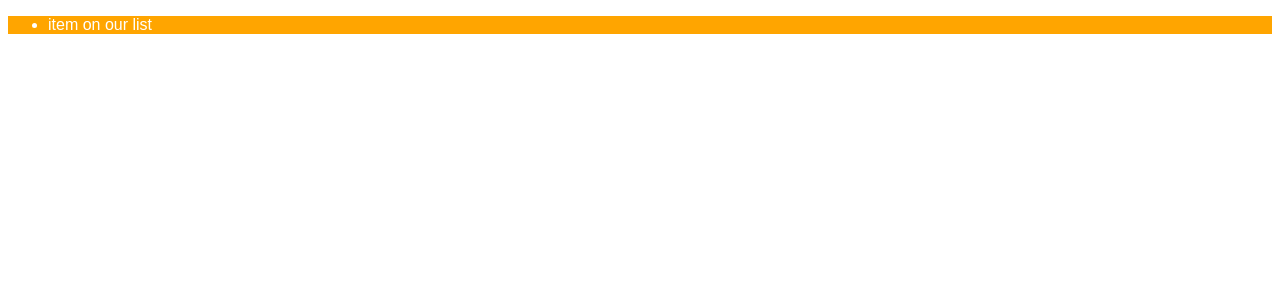
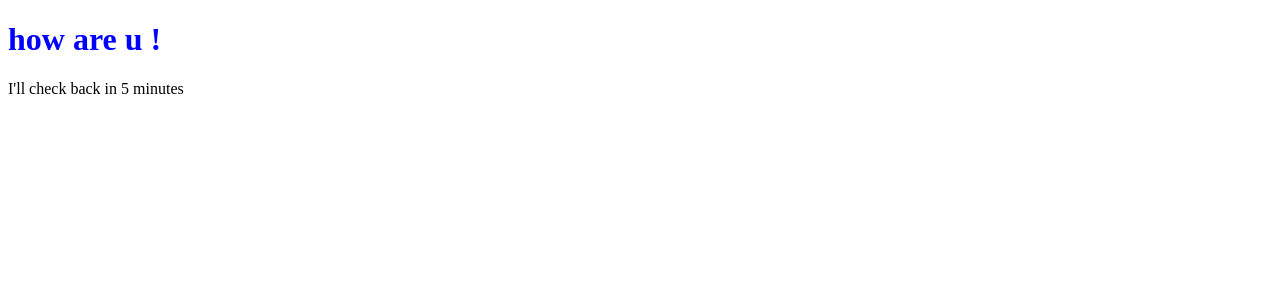
Before and after one commit to KoukiHamzaa/reactJS-By-lynda-CDN, a React (Create React App) app in the folder ReactApp/Exercise Files/ch02/start/react-is-fun/: page / in a window 1280 px wide. Shown: the top 300 px of the page. Built offline with nearby package versions, Linux system fonts and the light colour scheme.

Commit message:
newCommit

```diff
--- a/ReactApp/Exercise Files/ch02/start/react-is-fun/src/index.js
+++ b/ReactApp/Exercise Files/ch02/start/react-is-fun/src/index.js
@@ -2,22 +2,18 @@ import React from "react";
 import ReactDom from "react-dom";
 
 
-var style = {
-  backgroundColor : 'orange',
-  color : 'white',
-  fontFamily : 'Arial',
+class Message extends React.Component {
+  render() {
+    return (
+      <div>
+        <h1 style={{ color: this.props.color }}>{this.props.msg}</h1>
+        <p>I'll check back in {this.props.minutes} minutes</p>
+      </div>
+    );
+  }
 }
-const title = React.createElement(
-  "ul",
-  { id: "title", className: "header", style },
-  React.createElement(
-    'li',
-    {},
-    'item on our list'
-  )
-);
 
 ReactDom.render(
-  title,
+  <Message minutes={5} color="blue" msg="how are u !" />,
   document.getElementById("root")
-)
+);
```
